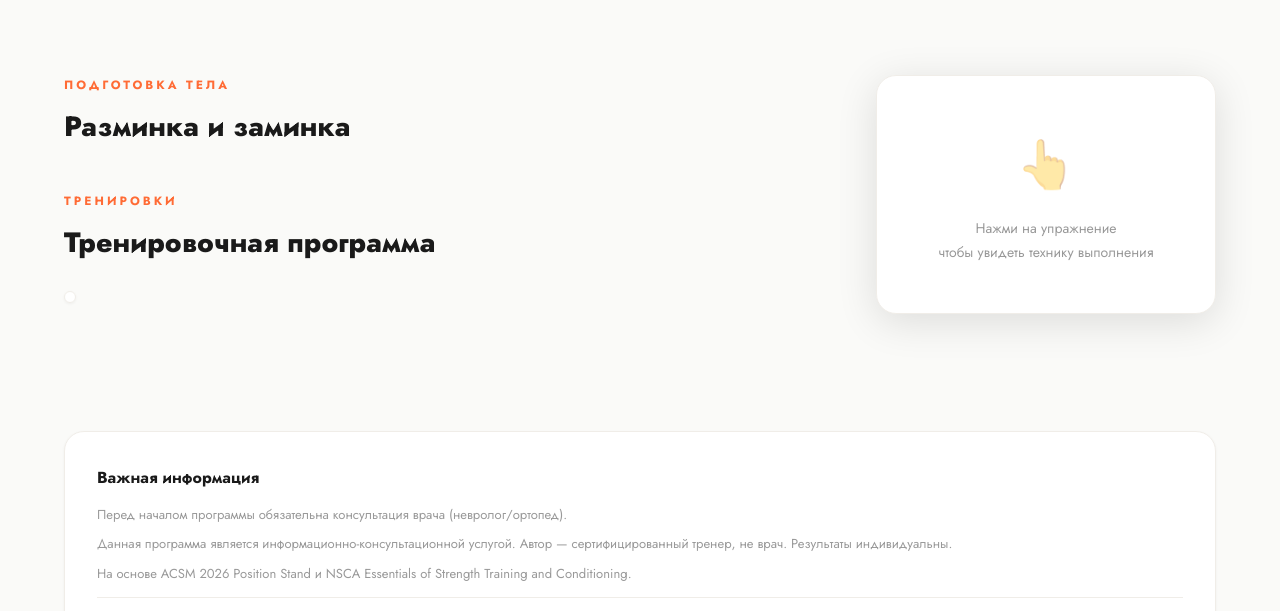
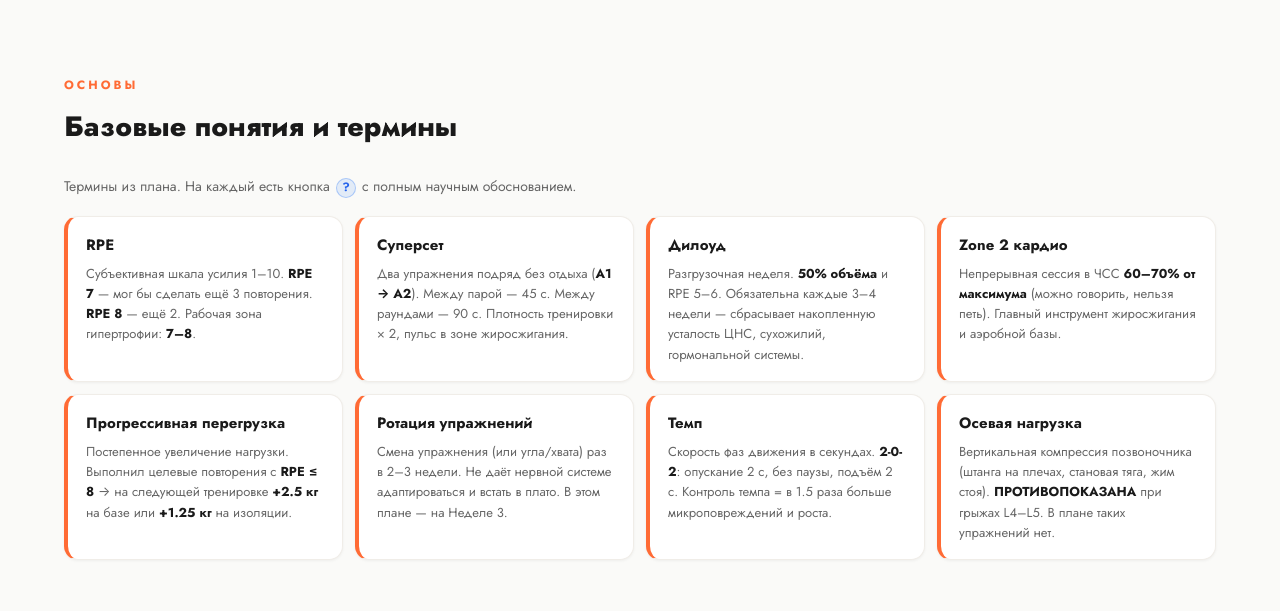
Before and after one commit to Valekk17/arishafit-training-plan-skill, a Python web app: template training-skill/templates/training_plan_v4.html in a window 1280 px wide. Shown: the part 816-1427 px from the top of the page. Run offline with Jinja, Linux system fonts and the light colour scheme; the template is opened without the code that fills it, so the values that code supplies are empty.

Commit message:
Мобильная интерактивность + блок базовых терминов в начале плана
1. JS fallback для panel-drawer — не полагаемся только на CSS :has()

   CSS :has() поддерживается только с iOS Safari 15.4 (март 2022).
   На старых телефонах без поддержки правило игнорируется, и
   .training-panel-wrap остаётся с translateY(100%) + pointer-events:none
   даже когда JS добавляет .mobile-open на .preview-panel.

   Фикс: openPanel()/openPhaseItem()/closePanel() теперь дублируют класс
   .mobile-open на саму .training-panel-wrap. CSS:

     .training-panel-wrap.mobile-open { transform: translateY(0); pe:auto }
     .training-panel-wrap:has(.preview-panel.mobile-open) { то же }

   Первое правило работает везде. Второе как progressive enhancement
   для браузеров с :has().

2. Секция «Базовые понятия и термины» после обзора программы

   В начале плана (до warmup/cooldown + training) теперь раздел
   #glossary с 8 ключевыми терминами:

     RPE, Суперсет, Дилоуд, Zone 2 кардио, Прогрессивная перегрузка,
     Ротация упражнений, Темп, Осевая нагрузка (противопоказания)

   Каждая карточка: термин + короткое определение (1-2 предложения).
   Полные научные справки с источниками остаются по кнопкам (?)
   контекстно в плане.

   Grid auto-fit 260px на десктопе, 1 колонка на <480px.

```diff
--- a/training-skill/templates/training_plan_v4.html
+++ b/training-skill/templates/training_plan_v4.html
@@ -312,6 +312,36 @@
   .stat-card .num { font-size:20px; font-weight:700; color:var(--orange); line-height:1.3; }
   .stat-card .label { font-size:12px; font-weight:500; text-transform:uppercase; letter-spacing:1px; color:var(--text-muted); margin-top:8px; }
 
+  /* GLOSSARY — базовые термины плана */
+  .glossary-intro {
+    color: var(--text-light); font-size: 14px; line-height: 1.6;
+    margin-bottom: 18px; max-width: 720px;
+  }
+  .info-btn-example {
+    display: inline-flex; align-items: center; justify-content: center;
+    width: 20px; height: 20px; border-radius: 50%; font-size: 12px;
+    font-weight: 700; background: rgba(59,130,246,0.12); color: #2563eb;
+    border: 1px solid rgba(59,130,246,0.35); margin: 0 2px;
+    vertical-align: middle;
+  }
+  .glossary-grid {
+    display: grid; gap: 12px;
+    grid-template-columns: repeat(auto-fit, minmax(260px, 1fr));
+  }
+  .glossary-card {
+    background: var(--bg-white); border: 1px solid var(--border-light);
+    border-left: 4px solid var(--orange); border-radius: var(--radius-sm);
+    padding: 16px 18px; box-shadow: var(--shadow-xs);
+  }
+  .glossary-term {
+    font-size: 15px; font-weight: 700; color: var(--text);
+    margin-bottom: 6px; letter-spacing: 0.1px;
+  }
+  .glossary-def {
+    font-size: 13px; line-height: 1.55; color: var(--text-light);
+  }
+  .glossary-def strong { color: var(--text); font-weight: 700; }
+
   /* WARMUP / COOLDOWN SHARED CARDS */
   .pp-cards { display: flex; flex-direction: column; gap: 14px; }
   .pp-card {
@@ -1011,8 +1041,13 @@
       transition:transform .4s var(--spring);
       pointer-events:none;  /* не ловим клики когда панель спрятана */
     }
-    /* Когда panel открыта (есть .mobile-open внутри) — вся wrap видна
-       и кликабельна */
+    /* Когда panel открыта — JS вешает .mobile-open на саму wrap.
+       Это работает на всех браузерах без поддержки :has() (старые iOS Safari). */
+    .training-panel-wrap.mobile-open {
+      transform:translateY(0);
+      pointer-events:auto;
+    }
+    /* :has() как progressive enhancement для современных браузеров */
     .training-panel-wrap:has(.preview-panel.mobile-open) {
       transform:translateY(0);
       pointer-events:auto;
@@ -1088,6 +1123,10 @@
     .hero-pill { font-size:11px; padding:6px 14px; margin-bottom:16px; }
     .info-grid { grid-template-columns:1fr; }
     .overview-grid { grid-template-columns:1fr; gap:10px; }
+    .glossary-grid { grid-template-columns:1fr; gap:10px; }
+    .glossary-card { padding:14px 16px; }
+    .glossary-term { font-size:14px; }
+    .glossary-def { font-size:12px; }
     .stat-card { padding:18px 14px; }
     .alert { padding:14px 16px; gap:10px; }
     .alert-title { font-size:14px; }
@@ -1204,6 +1243,56 @@
   <div class="overview-grid">{{program_overview_items}}</div>
 </section>
 
+<!-- БАЗОВЫЕ ПОНЯТИЯ И ТЕРМИНЫ -->
+<section id="glossary" class="container section">
+  <div class="section-label">Основы</div>
+  <div class="section-title">Базовые понятия и термины</div>
+  <p class="glossary-intro">Термины из плана. На каждый есть кнопка <span class="info-btn-example">?</span> с полным научным обоснованием.</p>
+  <div class="glossary-grid">
+
+    <div class="glossary-card">
+      <div class="glossary-term">RPE</div>
+      <div class="glossary-def">Субъективная шкала усилия 1–10. <strong>RPE 7</strong> — мог бы сделать ещё 3 повторения. <strong>RPE 8</strong> — ещё 2. Рабочая зона гипертрофии: <strong>7–8</strong>.</div>
+    </div>
+
+    <div class="glossary-card">
+      <div class="glossary-term">Суперсет</div>
+      <div class="glossary-def">Два упражнения подряд без отдыха (<strong>A1 → A2</strong>). Между парой — 45 с. Между раундами — 90 с. Плотность тренировки × 2, пульс в зоне жиросжигания.</div>
+    </div>
+
+    <div class="glossary-card">
+      <div class="glossary-term">Дилоуд</div>
+      <div class="glossary-def">Разгрузочная неделя. <strong>50% объёма</strong> и RPE 5–6. Обязательна каждые 3–4 недели — сбрасывает накопленную усталость ЦНС, сухожилий, гормональной системы.</div>
+    </div>
+
+    <div class="glossary-card">
+      <div class="glossary-term">Zone 2 кардио</div>
+      <div class="glossary-def">Непрерывная сессия в ЧСС <strong>60–70% от максимума</strong> (можно говорить, нельзя петь). Главный инструмент жиросжигания и аэробной базы.</div>
+    </div>
+
+    <div class="glossary-card">
+      <div class="glossary-term">Прогрессивная перегрузка</div>
+      <div class="glossary-def">Постепенное увеличение нагрузки. Выполнил целевые повторения с <strong>RPE ≤ 8</strong> → на следующей тренировке <strong>+2.5 кг</strong> на базе или <strong>+1.25 кг</strong> на изоляции.</div>
+    </div>
+
+    <div class="glossary-card">
+      <div class="glossary-term">Ротация упражнений</div>
+      <div class="glossary-def">Смена упражнения (или угла/хвата) раз в 2–3 недели. Не даёт нервной системе адаптироваться и встать в плато. В этом плане — на Неделе 3.</div>
+    </div>
+
+    <div class="glossary-card">
+      <div class="glossary-term">Темп</div>
+      <div class="glossary-def">Скорость фаз движения в секундах. <strong>2-0-2</strong>: опускание 2 с, без паузы, подъём 2 с. Контроль темпа = в 1.5 раза больше микроповреждений и роста.</div>
+    </div>
+
+    <div class="glossary-card">
+      <div class="glossary-term">Осевая нагрузка</div>
+      <div class="glossary-def">Вертикальная компрессия позвоночника (штанга на плечах, становая тяга, жим стоя). <strong>ПРОТИВОПОКАЗАНА</strong> при грыжах L4–L5. В плане таких упражнений нет.</div>
+    </div>
+
+  </div>
+</section>
+
 <!-- WARMUP/COOLDOWN + TRAINING shares a common right panel -->
 <div class="container section training-layout">
   <div class="training-main" id="trainingMain">
@@ -1727,6 +1816,7 @@ function openPhaseItem(key) {
 
   // На мобильном — панель выезжает снизу как drawer
   document.getElementById('previewPanel').classList.add('mobile-open');
+  document.querySelector('.training-panel-wrap')?.classList.add('mobile-open');
   document.getElementById('backdrop').classList.add('show');
 }
 
@@ -1825,13 +1915,15 @@ function openPanel(key) {
   document.getElementById('panelNotes').value = store.notes[key] || '';
   document.getElementById('notesSaved').classList.remove('show');
 
-  // Mobile open
+  // Mobile open — дублируем класс на wrap для fallback без :has()
   document.getElementById('previewPanel').classList.add('mobile-open');
+  document.querySelector('.training-panel-wrap')?.classList.add('mobile-open');
   document.getElementById('backdrop').classList.add('show');
 }
 
 function closePanel() {
   document.getElementById('previewPanel').classList.remove('mobile-open');
+  document.querySelector('.training-panel-wrap')?.classList.remove('mobile-open');
   document.getElementById('backdrop').classList.remove('show');
   document.querySelectorAll('.exercise').forEach(el => el.classList.remove('active-preview'));
   activeKey = null;
```
